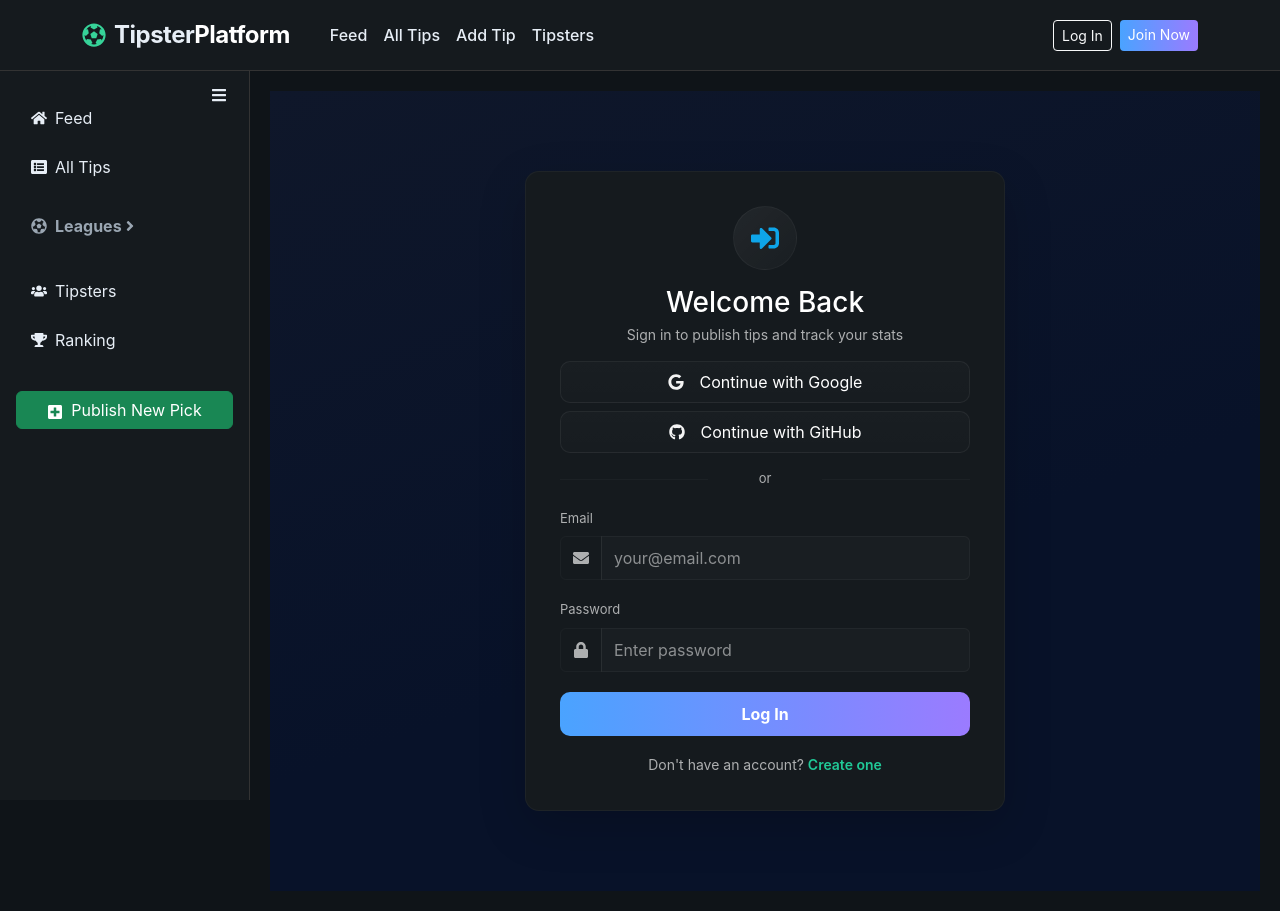
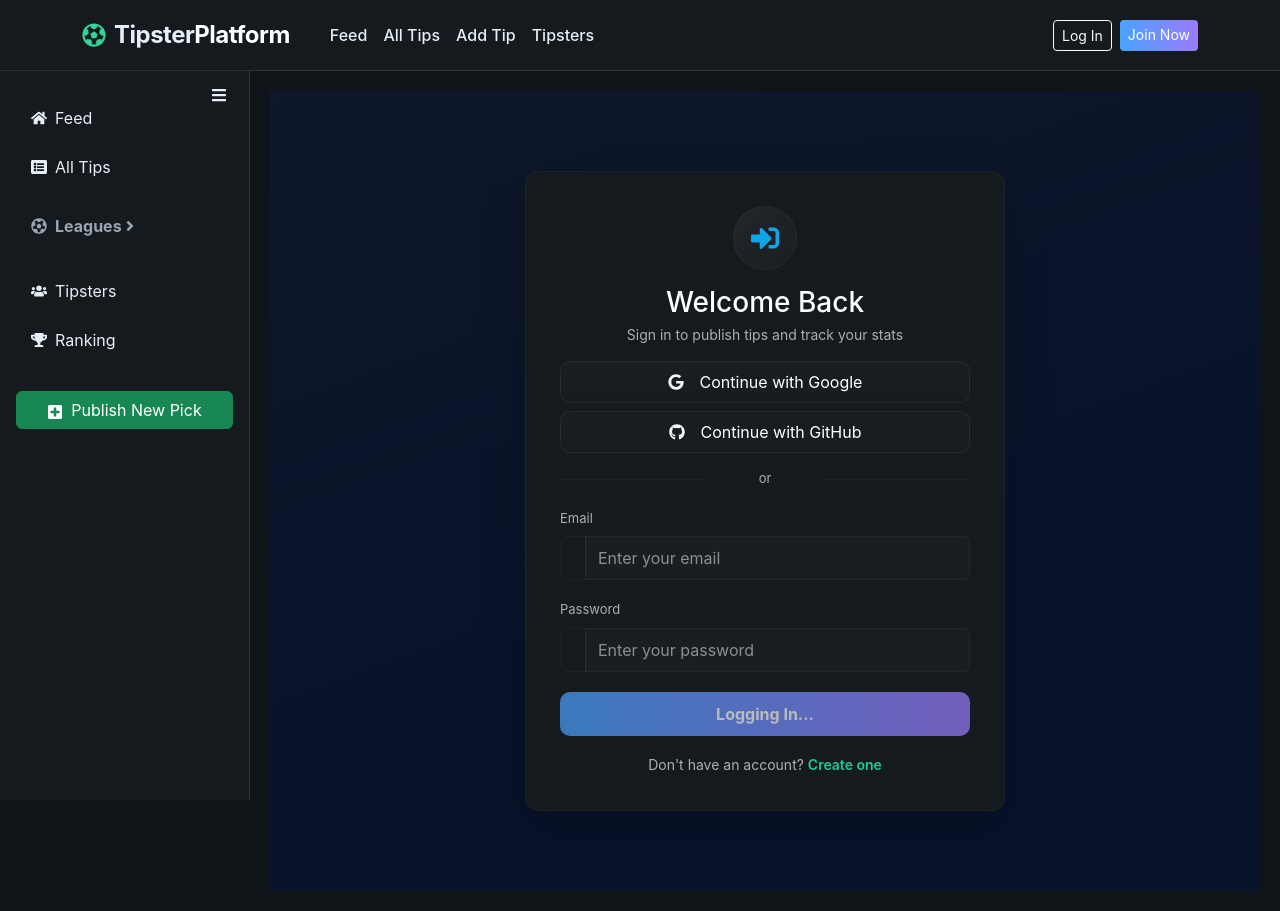
Before and after one commit to GGarenov/tipster_platform, a React (Vite) app in the folder client/: page /login in a window 1280 px wide. Built offline with nearby package versions, Linux system fonts and the light colour scheme.

Commit message:
Login logic is created

```diff
--- a/client/src/components/auth/Login/Login.css
+++ b/client/src/components/auth/Login/Login.css
@@ -128,16 +128,23 @@
   background: rgba(255, 255, 255, 0.02);
   border: 1px solid rgba(255, 255, 255, 0.04);
   color: white;
-  height: 44px;
+}
+
+.form-input:focus {
+  color: whiteda;
+  outline: none;
+  box-shadow: 0 6px 18px rgba(124, 58, 237, 0.08);
+  border: 1px solid rgba(124, 58, 237, 0.9);
+  background: rgba(255, 255, 255, 0.04);
 }
 .form-input::placeholder {
-  color: rgba(255, 255, 255, 0.5);
+  color: white;
 }
 .form-input:focus {
   outline: none;
   box-shadow: 0 6px 18px rgba(124, 58, 237, 0.08);
   border: 1px solid rgba(124, 58, 237, 0.9);
-  background: rgba(255, 255, 255, 0.02);
+  background: white);
 }
 
 .form-label {
--- a/client/src/components/auth/Login/Login.jsx
+++ b/client/src/components/auth/Login/Login.jsx
@@ -1,75 +1,48 @@
-import React, { useState } from "react";
-import {
-  Container,
-  Card,
-  Form,
-  Button,
-  Alert,
-  InputGroup,
-} from "react-bootstrap";
+import { useState } from "react";
 import { Link, useNavigate } from "react-router-dom";
-import {
-  FaSignInAlt,
-  FaEnvelope,
-  FaLock,
-  FaGoogle,
-  FaGithub,
-} from "react-icons/fa";
+import { Container, Card, Form, Button, InputGroup } from "react-bootstrap";
+import { FaSignInAlt, FaGoogle, FaGithub } from "react-icons/fa";
+import { toast } from "react-toastify";
+import { loginUser } from "../../../store/auth-slice";
+import { useDispatch, useSelector } from "react-redux";
 import "./Login.css";
 
-const Login = () => {
+const initialState = {
+  email: "",
+  password: "",
+};
+
+function AuthLogin() {
+  const [formData, setFormData] = useState(initialState);
+  const dispatch = useDispatch();
   const navigate = useNavigate();
+  const isLoading = useSelector((state) => state.auth.isLoading);
 
-  // State for form inputs
-  const [formData, setFormData] = useState({
-    email: "",
-    password: "",
-  });
-
-  // State for messages
-  const [loading, setLoading] = useState(false);
-  const [error, setError] = useState(null);
-
-  const { email, password } = formData;
-
-  // Handle input changes
   const onChange = (e) => {
     setFormData({ ...formData, [e.target.name]: e.target.value });
   };
 
-  // Handle form submission
-  const onSubmit = async (e) => {
-    e.preventDefault();
-    setLoading(true);
-    setError(null);
+  function onSubmit(event) {
+    event.preventDefault();
 
-    // --- TODO: API CALL LOGIC ---
-    try {
-      // 1. You will use Axios here (once configured in src/services/api.js)
-      // Example: const res = await axios.post('/api/auth/login', { email, password });
-
-      // MOCK LOGIN SUCCESS FOR NOW
-      await new Promise((resolve) => setTimeout(resolve, 1000)); // Simulate API delay
-
-      if (email === "test@example.com" && password === "password") {
-        // 2. Save the token (JWT) you get from the backend response
-        localStorage.setItem("token", "MOCK_JWT_TOKEN");
-
-        // 3. Update global state (AuthContext)
-
-        // 4. Redirect to the main feed/dashboard
-        navigate("/");
+    dispatch(loginUser(formData)).then((data) => {
+      if (data?.payload?.success) {
+        const role = data.payload.user?.role;
+        toast.success(data.payload.message || "Logged in", { theme: "dark" });
+        if (role === "admin") {
+          navigate("/admin/dashboard");
+        } else {
+          navigate("/");
+        }
       } else {
-        throw new Error("Invalid email or password.");
+        const message =
+          data?.payload?.message ||
+          data?.error?.message ||
+          "Login failed. Check your credentials.";
+        toast.error(message, { theme: "dark" });
       }
-    } catch (err) {
-      console.error(err);
-      // Handle actual network or validation errors from the backend here
-      setError(err.message || "Login failed. Please check your credentials.");
-    } finally {
-      setLoading(false);
-    }
-  };
+    });
+  }
 
   return (
     <div className="login-page">
@@ -85,8 +58,6 @@ const Login = () => {
                 Sign in to publish tips and track your stats
               </p>
             </div>
-
-            {error && <Alert variant="danger">{error}</Alert>}
 
             <div className="d-grid gap-2 mb-3">
               <Button
@@ -108,17 +79,15 @@ const Login = () => {
             <div className="divider">or</div>
 
             <Form onSubmit={onSubmit}>
-              <Form.Group className="mb-3" controlId="formBasicEmail">
+              <Form.Group className="mb-3" controlId={`formBasicEmail`}>
                 <Form.Label className="form-label">Email</Form.Label>
                 <InputGroup>
-                  <InputGroup.Text className="input-icon">
-                    <FaEnvelope />
-                  </InputGroup.Text>
+                  <InputGroup.Text className="input-icon"></InputGroup.Text>
                   <Form.Control
                     type="email"
-                    placeholder="your@email.com"
+                    placeholder="Enter your email"
                     name="email"
-                    value={email}
+                    value={formData.email}
                     onChange={onChange}
                     required
                     className="form-input"
@@ -126,17 +95,15 @@ const Login = () => {
                 </InputGroup>
               </Form.Group>
 
-              <Form.Group className="mb-3" controlId="formBasicPassword">
+              <Form.Group className="mb-3" controlId={`formBasicPassword`}>
                 <Form.Label className="form-label">Password</Form.Label>
                 <InputGroup>
-                  <InputGroup.Text className="input-icon">
-                    <FaLock />
-                  </InputGroup.Text>
+                  <InputGroup.Text className="input-icon"></InputGroup.Text>
                   <Form.Control
                     type="password"
-                    placeholder="Enter password"
+                    placeholder="Enter your password"
                     name="password"
-                    value={password}
+                    value={formData.password}
                     onChange={onChange}
                     required
                     className="form-input"
@@ -148,9 +115,9 @@ const Login = () => {
                 variant="primary"
                 type="submit"
                 className="w-100 btn-cta fw-bold"
-                disabled={loading}
+                disabled={isLoading}
               >
-                {loading ? "Logging In..." : "Log In"}
+                {isLoading ? "Logging In..." : "Log In"}
               </Button>
             </Form>
 
@@ -167,6 +134,6 @@ const Login = () => {
       </Container>
     </div>
   );
-};
+}
 
-export default Login;
+export default AuthLogin;
--- a/client/src/main.jsx
+++ b/client/src/main.jsx
@@ -1,11 +1,29 @@
 import React from "react";
 import ReactDOM from "react-dom/client";
 import App from "./App.jsx";
-import "bootstrap/dist/css/bootstrap.min.css"; // Import Bootstrap CSS Framework
-import "./index.css"; // Import your Dark Theme overrides (Must be AFTER bootstrap)
+import { Provider } from "react-redux";
+import store from "./store/store";
+import "bootstrap/dist/css/bootstrap.min.css";
+import "./index.css";
+import "react-toastify/dist/ReactToastify.css";
+import { ToastContainer } from "react-toastify";
 
 ReactDOM.createRoot(document.getElementById("root")).render(
   <React.StrictMode>
-    <App />
+    <Provider store={store}>
+      <App />
+      <ToastContainer
+        position="top-right"
+        autoClose={5000}
+        hideProgressBar={false}
+        newestOnTop={false}
+        closeOnClick
+        rtl={false}
+        pauseOnFocusLoss
+        draggable
+        pauseOnHover
+        theme="dark"
+      />
+    </Provider>
   </React.StrictMode>
 );
```
